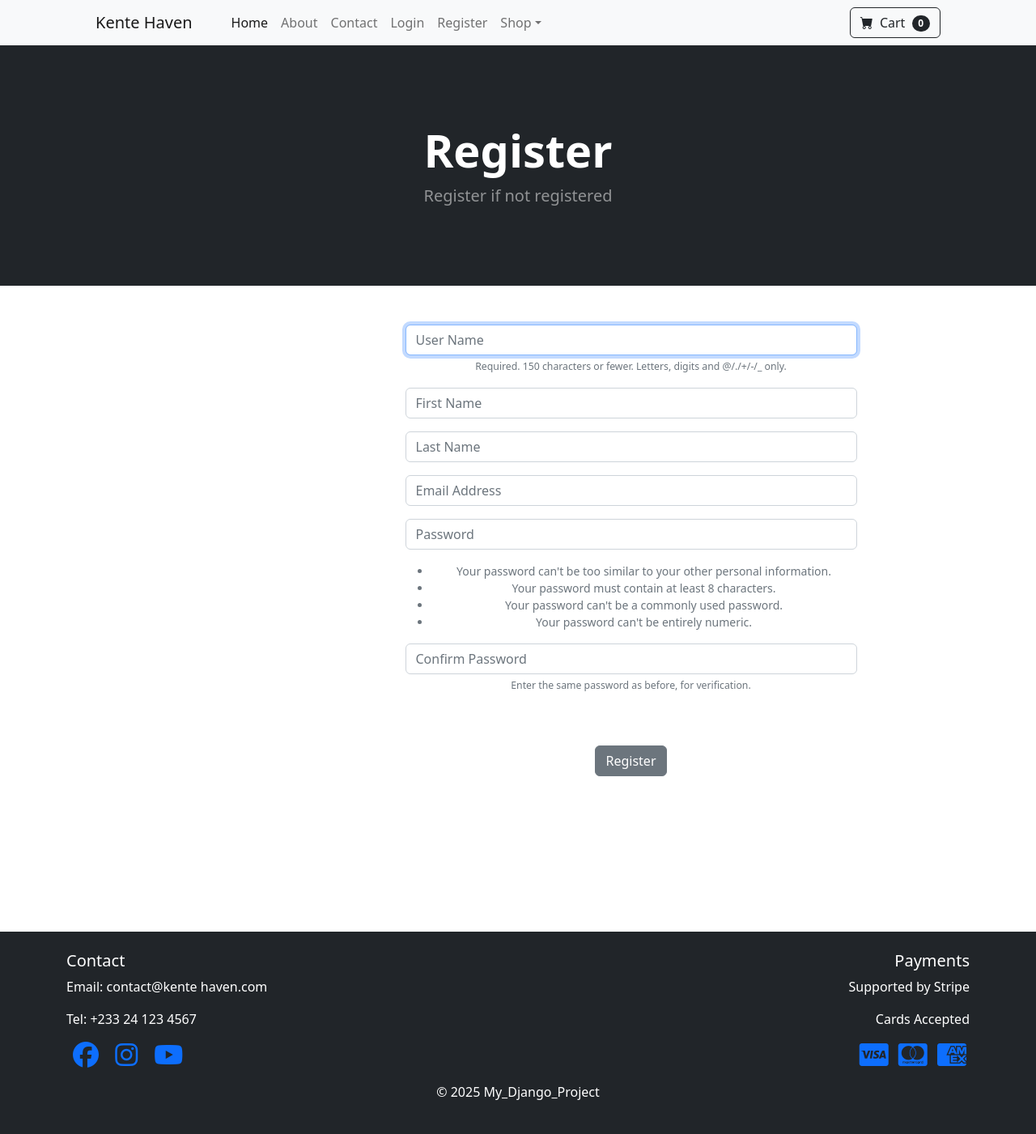
After one commit to Apostle01/African-Cloth-Shop, a Django app: page /register/ in a window 1280 px wide. The commit adds this page. Shown: the whole page at 81% size. Run offline with Django 5.2, Linux system fonts and the light colour scheme; some libraries are stand-ins or nearby versions.

Commit message:
modified:   products/__pycache__/urls.cpython-311.pyc products/__pycache__/views cpython-311.pyc products/urls.py products/views.py templates/navbar.html and added products/forms.py templates/register.html

```diff
--- /dev/null
+++ b/products/forms.py
@@ -0,0 +1,30 @@
+from django.contrib.auth.models import User
+from django.contrib.auth.forms import UserCreationForm
+from django import forms
+
+class SignUpForm(UserCreationForm):
+	email = forms.EmailField(label="", widget=forms.TextInput(attrs={'class':'form-control', 'placeholder':'Email Address'}))
+	first_name = forms.CharField(label="", max_length=100, widget=forms.TextInput(attrs={'class':'form-control', 'placeholder':'First Name'}))
+	last_name = forms.CharField(label="", max_length=100, widget=forms.TextInput(attrs={'class':'form-control', 'placeholder':'Last Name'}))
+
+	class Meta:
+		model = User
+		fields = ('username', 'first_name', 'last_name', 'email', 'password1', 'password2')
+
+	def __init__(self, *args, **kwargs):
+		super(SignUpForm, self).__init__(*args, **kwargs)
+
+		self.fields['username'].widget.attrs['class'] = 'form-control'
+		self.fields['username'].widget.attrs['placeholder'] = 'User Name'
+		self.fields['username'].label = ''
+		self.fields['username'].help_text = '<span class="form-text text-muted"><small>Required. 150 characters or fewer. Letters, digits and @/./+/-/_ only.</small></span>'
+
+		self.fields['password1'].widget.attrs['class'] = 'form-control'
+		self.fields['password1'].widget.attrs['placeholder'] = 'Password'
+		self.fields['password1'].label = ''
+		self.fields['password1'].help_text = '<ul class="form-text text-muted small"><li>Your password can\'t be too similar to your other personal information.</li><li>Your password must contain at least 8 characters.</li><li>Your password can\'t be a commonly used password.</li><li>Your password can\'t be entirely numeric.</li></ul>'
+
+		self.fields['password2'].widget.attrs['class'] = 'form-control'
+		self.fields['password2'].widget.attrs['placeholder'] = 'Confirm Password'
+		self.fields['password2'].label = ''
+		self.fields['password2'].help_text = '<span class="form-text text-muted"><small>Enter the same password as before, for verification.</small></span>'
--- a/products/urls.py
+++ b/products/urls.py
@@ -14,4 +14,5 @@ urlpatterns = [
     path('contact/', views.contact, name='contact'),
     path('login/', views.login_user, name='login'),
     path('logout/', views.logout_user, name='logout'),
+    path('register/', views.register_user, name='register'),
 ]
--- a/products/views.py
+++ b/products/views.py
@@ -2,6 +2,10 @@ from django.shortcuts import render, redirect, get_object_or_404
 from .models import Product
 from django.contrib.auth import authenticate, login, logout
 from django.contrib import messages
+from django.contrib.auth.models import User
+from django.contrib.auth.forms import UserCreationForm
+from .forms import SignUpForm
+from django import forms
 
 
 
@@ -52,23 +56,21 @@ def logout_user(request):
     messages.success(request, "You have been logged out.")
     return redirect('login')
 
-# def login_user(request):
-#     if request.method == "POST":
-#         username = request.POST.get("username")
-#         password = request.POST.get("password")
-
-#         user = authenticate(request, username=username, password=password)
-
-#         if user is not None:
-#             login(request, user)
-#             messages.success(request, "Login Successful!")
-#             return redirect("/")  # Redirect to homepage
-#         else:
-#             messages.error(request, "Invalid username or password")
-#             return redirect("/login/")
-
-#     return render(request, "login_user.html")
-
-def logout_user(request):
-    logout(request)
-    messages.success(request, ("You have been logged out."))
+def register_user(request):
+    form = SignUpForm()
+    if request.method == "POST":
+        form = SignUpForm(request.POST)
+        if form.is_valid():
+            form.save()
+            username = form.cleaned_data['username']
+            password = form.cleaned_data['password1']
+            # log in user
+            user = authenticate(username=username, password=password)
+            login(request,user)
+            messages.success(request, ("You are registered."))
+            return redirect('login')
+        else:
+            messages.success(request, ("Sorry! registration not successful."))
+            return redirect('register')
+    else:
+        return render(request, 'register_user.html', {'form':form})
--- a/templates/navbar.html
+++ b/templates/navbar.html
@@ -13,6 +13,7 @@
                             <li class="nav-item"><a class="nav-link" href="{% url 'logout' %}">Logout</a></li>
                         {% else %}
                             <li class="nav-item"><a class="nav-link" href="{% url 'login' %}">Login</a></li>
+                            <li class="nav-item"><a class="nav-link" href="{% url 'register' %}">Register</a></li>
                         {% endif %}
 
                         <li class="nav-item dropdown">
--- /dev/null
+++ b/templates/register_user.html
@@ -0,0 +1,39 @@
+{% extends 'base.html' %}
+{% block content %}
+
+<!-- Header-->
+        <header class="bg-dark py-5">
+            <div class="container px-4 px-lg-5 my-5">
+                <div class="text-center text-white">
+                    <h1 class="display-4 fw-bolder">Register</h1>
+                    <p class="lead fw-normal text-white-50 mb-0">Register if not registered</p>
+                </div>
+            </div>
+        </header>
+
+        <div class="container">
+            <div class="row">
+                <center>
+                    <div class="col-md-6 offset-md-3">
+
+                    <br></br>
+            <form method="POST" action="{% url 'register' %}">
+                {% csrf_token %}
+
+                {{ form.as_p }}
+                <br/><br/>
+                <button type="submit" class="btn btn-secondary">
+                    Register
+                </button>
+
+            </form>
+
+                    <br></br>
+                    <br></br>
+                    <br></br>
+                    <br></br>
+                    </div>
+                </center>
+            </div>
+        </div>
+        {% endblock %}
```
